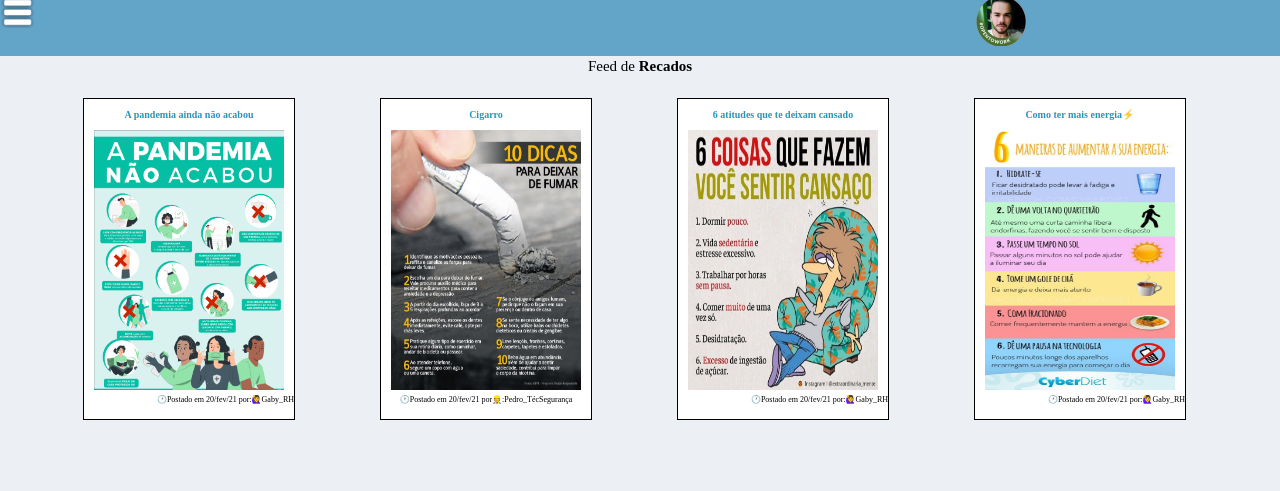
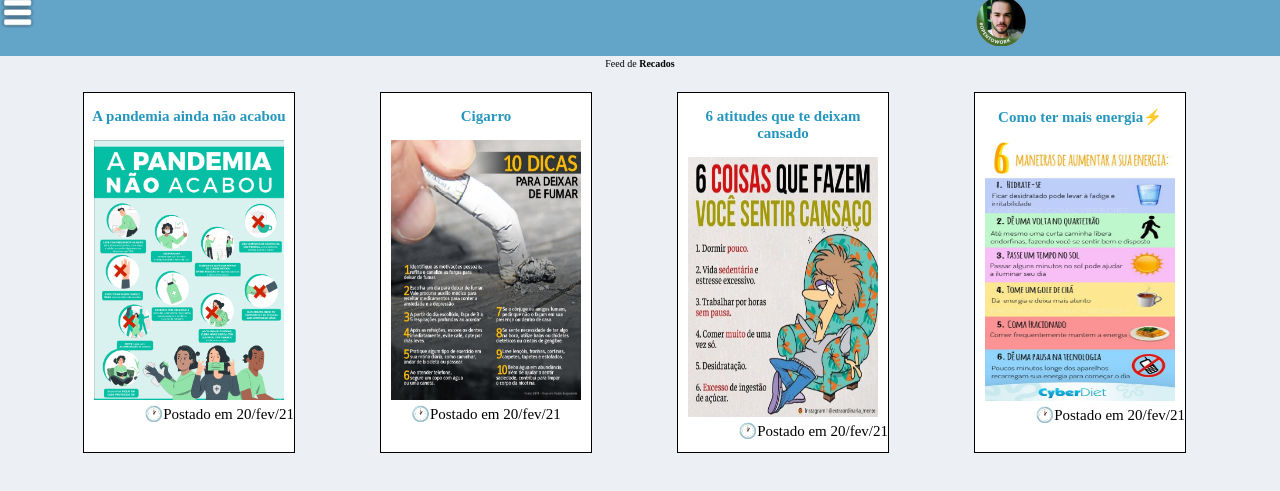
Before and after one commit to jldomingues/gponline, a plain HTML site: page index.html in a window 1280 px wide. Shown: the part 65-556 px from the top of the page. Drawn offline with Linux system fonts and the light colour scheme.

Commit message:
aside concertado

```diff
--- a/index.html
+++ b/index.html
@@ -9,7 +9,7 @@
 <link href="https://fonts.googleapis.com/css2?family=Bebas+Neue&family=Saira+Condensed:wght@500;600&display=swap" rel="stylesheet">
 <style>
   body{
-    font-size: 5px;
+    font-size: 10px;
     background-color: #ecf0f5;
     color:black;
   text-align: center;
@@ -52,7 +52,7 @@ div.botao{
 
 }
 p{
-  font-size: 10px;
+  font-size: 15px;
   color: #2596be;
   font-weight: bold;
 
@@ -62,7 +62,7 @@ div.block{
   border:solid 1px black;
  background-color: white;
   width:210px;
-  height:320px;
+  height:359px;
   float:left;
   margin-inline: 10px;
   margin-bottom: 10px;
@@ -70,27 +70,20 @@ div.block{
 
 }
 div#recados{
-  font-size: 15px;
+  font-size: 10px;
 
 
 }
-div.acessar{
 
-  background-color: #03BCFF;
-  color:white;
-  height: 40px;
-  margin-bottom: 20px;
-  font-size: 25px;
-}
 div.data{
-  font-size: 8px;
+  font-size: 15px;
 
 }
 div#aside{
   text-align: left;
  background-color: #363636;
  width:200px;
- height: 500px;
+ height: 100%;
  position:fixed;
 margin-top: 90px;
 
@@ -134,7 +127,7 @@ position:absolute;
          <img src="imgs/Pandemia.png" height="260px"width="190px"><br>
 
 
-      <div class="data" align="right">  🕐Postado em 20/fev/21 por:🙋‍♀️Gaby_RH
+      <div class="data" align="right">  🕐Postado em 20/fev/21
         </div>
 
 
@@ -150,7 +143,7 @@ position:absolute;
 
 
       <div class="data">
-          🕐Postado em 20/fev/21 por👷:Pedro_TécSegurança
+          🕐Postado em 20/fev/21
 
         </div>
 
@@ -162,7 +155,7 @@ position:absolute;
          <img src="imgs/sono.jpg" height="260px"width="190px"><br>
 
 
-      <div class="data" align="right">  🕐Postado em 20/fev/21 por:🙋‍♀️Gaby_RH
+      <div class="data" align="right">  🕐Postado em 20/fev/21
         </div>
 
 
@@ -173,7 +166,7 @@ position:absolute;
      <img src="imgs/atitudes.jpg" height="260px" width="190px"><br>
 
 
-     <div class="data" align="right"> 🕐Postado em 20/fev/21 por:🙋‍♀️Gaby_RH
+     <div class="data" align="right"> 🕐Postado em 20/fev/21
      </div>
 
 
```
